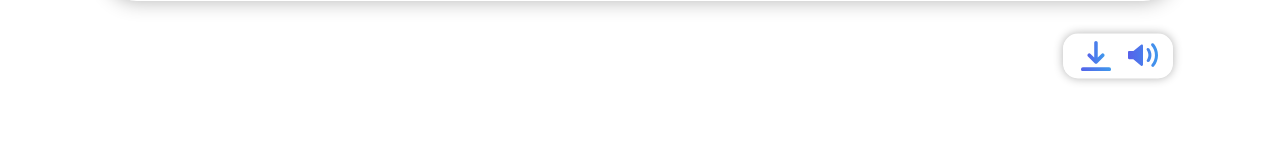
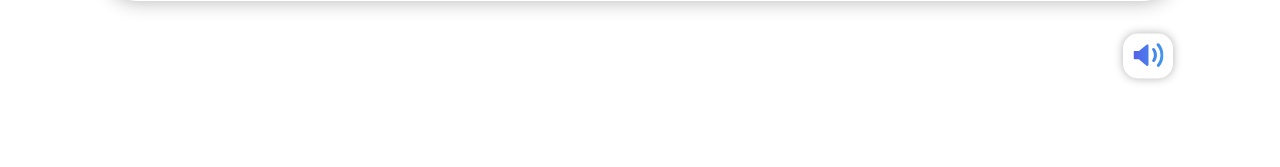
Before and after one commit to hafidzarifudin/OCRify-1, a Django app: page / in a window 1280 px wide. Shown: the part 633-800 px from the top of the page. Run offline with Django 4.2, Linux system fonts and the light colour scheme; parts of the project's set-up code (start-up, migrations or seed data) failed here and were passed over.

Commit message:
Removed unused imports and button

```diff
--- a/cogserv/compvis/ocr.py
+++ b/cogserv/compvis/ocr.py
@@ -1,8 +1,3 @@
-from azure.cognitiveservices.vision.computervision import ComputerVisionClient
-from azure.cognitiveservices.vision.computervision.models import OperationStatusCodes
-from azure.cognitiveservices.vision.computervision.models import VisualFeatureTypes
-from msrest.authentication import CognitiveServicesCredentials
-
 from array import array
 import io
 import os
--- a/cogserv/compvis/static/styles.css
+++ b/cogserv/compvis/static/styles.css
@@ -486,9 +486,9 @@ body {
 /*TTS and Download*/
 .extra-buttons{
     position: absolute;
-    width: 220px;
+    width: 100px;
     height: 90px;
-    right: calc(8.34vw - 110px/2);
+    right: calc(8.34vw - 50px/2);
     top: calc(83.33vh - 45px/2);
 
     background: #FFFFFF;
@@ -512,7 +512,7 @@ body {
     position: absolute;
     width: 60px;
     height: 60.23px;
-    right: calc(30% - 60px/2);
+    right: calc(25%);
     top: calc(50% - 60.23px/2);
     border: none;
     outline: none;
--- a/cogserv/compvis/templates/image_form.html
+++ b/cogserv/compvis/templates/image_form.html
@@ -75,22 +75,6 @@
             </div>
         </div>
         <div class="extra-buttons">
-            <a class="download-button">
-                <svg width="60" height="60" viewBox="0 0 60 60" fill="none" xmlns="http://www.w3.org/2000/svg">
-                    <path fill-rule="evenodd" clip-rule="evenodd" d="M26.4526 3.51562C26.4526 1.574 28.0266 0 29.9682 0C31.9099 0 33.4839 1.574 33.4839 3.51562V33.1206L40.8517 25.7527C42.2914 24.3131 44.6255 24.3131 46.0651 25.7527C47.5047 27.1923 47.5047 29.5264 46.0651 30.9661L32.632 44.3991C31.9103 45.1209 30.9637 45.4808 30.0177 45.4789C29.0718 45.4808 28.1252 45.1209 27.4034 44.3991L13.9703 30.9661C12.5307 29.5264 12.5307 27.1923 13.9703 25.7527C15.41 24.3131 17.7441 24.3131 19.1837 25.7527L26.4526 33.0216V3.51562Z" fill="url(#paint0_linear_12_97)"/>
-                    <rect y="52.7344" width="60" height="7.5" rx="3.75" fill="url(#paint1_linear_12_97)"/>
-                    <defs>
-                    <linearGradient id="paint0_linear_12_97" x1="7.46704" y1="21.8959" x2="50.5702" y2="21.8959" gradientUnits="userSpaceOnUse">
-                    <stop stop-color="#585BEA"/>
-                    <stop offset="1" stop-color="#3C9EEC"/>
-                    </linearGradient>
-                    <linearGradient id="paint1_linear_12_97" x1="-9.5" y1="56.3453" x2="66" y2="56.3453" gradientUnits="userSpaceOnUse">
-                    <stop stop-color="#585BEA"/>
-                    <stop offset="1" stop-color="#3C9EEC"/>
-                    </linearGradient>
-                    </defs>
-                </svg>
-            </a>
             <form action="tts" method="post" target="dummyframe">
                 {% csrf_token %}
                 <button class="tts-button" type="submit">
--- a/cogserv/compvis/views.py
+++ b/cogserv/compvis/views.py
@@ -27,8 +27,7 @@ def ocr_post(request):
         form = OCRInputForm(request.POST, request.FILES)
         if form.is_valid():
             ocr_result = sendOCR(Image.open(request.FILES['input_img']))
-            translation_result = translate(ocr_result, context['source_language'], context['target_language'])
-            context['result'] = translation_result
+            context['result'] = ocr_result
         return render(request, 'image_form.html', context)
 
 def translate_post(request):
```
